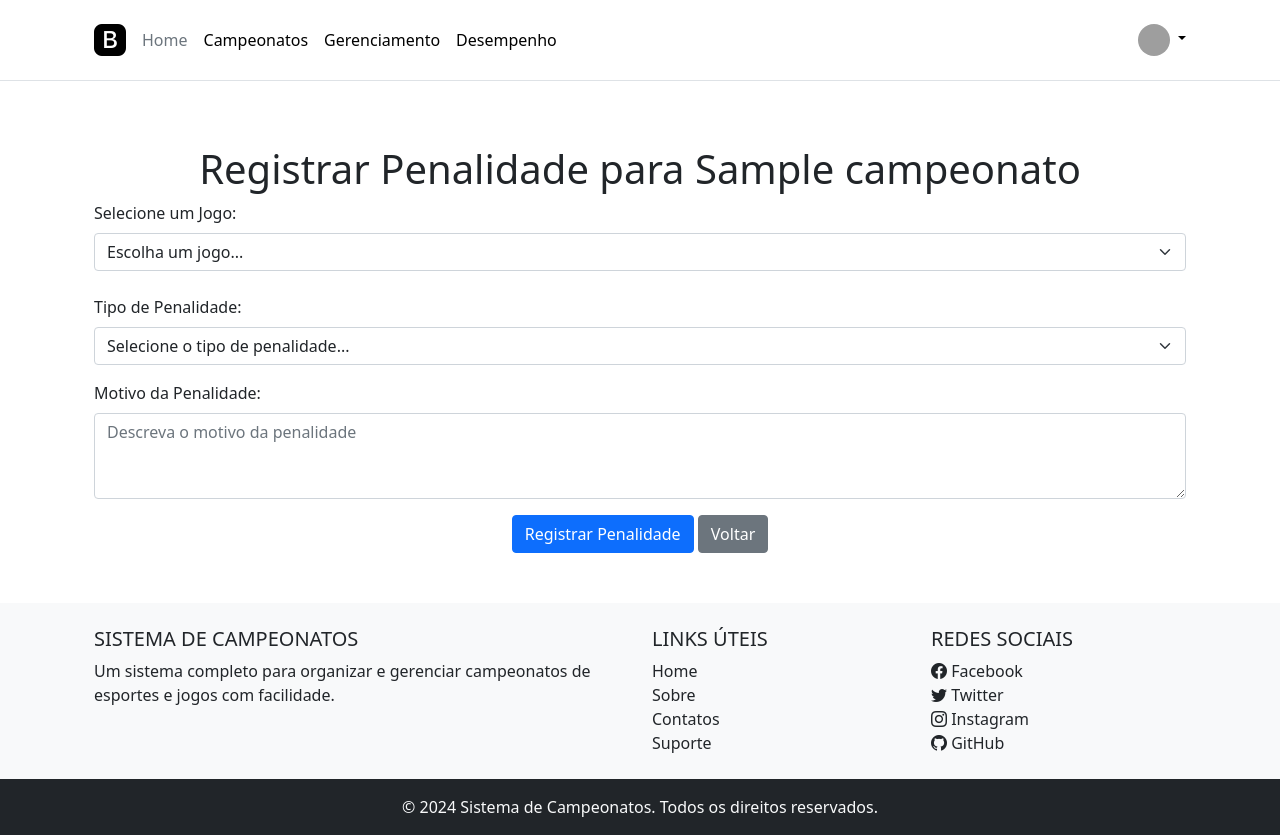
After one commit to Sam0929/Projeto_Camp, a Django app: page /gerenciamento/registrar_penalidades/1/ in a window 1280 px wide. The commit adds this page. Run offline with Django 5.2, Linux system fonts and the light colour scheme; tables that the repository leaves empty hold one stand-in row (values such as "Sample post"); some libraries are stand-ins or nearby versions; grey boxes are pictures that could not be loaded.

Commit message:
V1.24 com penalidades funcionando

```diff
--- a/gerenciamento_campeonatos/models.py
+++ b/gerenciamento_campeonatos/models.py
@@ -71,3 +71,40 @@ class ResultadoEliminatorio(models.Model):
 
     def __str__(self):
         return f'Resultado: {self.gols_time_casa or "N/A"} - {self.gols_time_fora or "N/A"} ({self.jogo.time_casa.nome if self.jogo.time_casa else "TBD"} vs {self.jogo.time_fora.nome if self.jogo.time_fora else "TBD"})'
+
+
+class Penalidade(models.Model):
+    TIPO_PENALIDADE_CHOICES = [
+        ('amarelo', 'Cartão Amarelo'),
+        ('vermelho', 'Cartão Vermelho'),
+        ('expulsao', 'Expulsão'),
+        ('outro', 'Outro'),
+        ('participante', 'Por Participante'),
+        ('equipe', 'Por Equipe')
+    ]
+
+    jogo = models.ForeignKey('Jogo', on_delete=models.CASCADE, related_name='penalidades')
+    participante = models.ForeignKey('campeonatos.Participante', on_delete=models.CASCADE, related_name='penalidades', null=True, blank=True)
+    tipo_penalidade = models.CharField(max_length=50, choices=TIPO_PENALIDADE_CHOICES, null=True, blank=True)
+    motivo = models.TextField(blank=True, null=True)
+
+    def __str__(self):
+        return f'{self.tipo_penalidade or "N/A"} - {self.participante.nome if self.participante else "N/A"} ({self.jogo})'
+
+class PenalidadeEliminatoria(models.Model):
+    TIPO_PENALIDADE_CHOICES = [
+        ('amarelo', 'Cartão Amarelo'),
+        ('vermelho', 'Cartão Vermelho'),
+        ('expulsao', 'Expulsão'),
+        ('outro', 'Outro'),
+        ('participante', 'Por Participante'),
+        ('equipe', 'Por Equipe')
+    ]
+
+    jogo = models.ForeignKey('JogoEliminatorio', on_delete=models.CASCADE, related_name='penalidades_eliminatorias')
+    participante = models.ForeignKey('campeonatos.Participante', on_delete=models.CASCADE, related_name='penalidades_eliminatorias', null=True, blank=True)
+    tipo_penalidade = models.CharField(max_length=50, choices=TIPO_PENALIDADE_CHOICES, null=True, blank=True)
+    motivo = models.TextField(blank=True, null=True)
+
+    def __str__(self):
+        return f'{self.tipo_penalidade or "N/A"} - {self.participante.nome if self.participante else "N/A"} ({self.jogo})'
--- /dev/null
+++ b/gerenciamento_campeonatos/templates/registrar_penalidades.html
@@ -0,0 +1,90 @@
+{% extends "base.html" %}
+
+{% block title %}Registrar Penalidade{% endblock %}
+
+{% block content %}
+<div class="container mt-5">
+    <h1 class="text-center">Registrar Penalidade para {{ campeonato.nome }}</h1>
+
+    <form method="post" action="{% url 'registrar_penalidade' campeonato.id %}">
+        {% csrf_token %}
+
+        <!-- Seção de Seleção de Jogo -->
+        <div class="mb-4">
+            <label for="jogo_selecionado" class="form-label">Selecione um Jogo:</label>
+            <select id="jogo_selecionado" name="jogo_id" class="form-select" required>
+                <option value="">Escolha um jogo...</option>
+                {% for jogo in jogos %}
+                    <option value="{{ jogo.id }}">
+                        Rodada {{ jogo.rodada.numero }}: {{ jogo.time_casa.equipe }} vs {{ jogo.time_fora.equipe }} ({{ jogo.data_horario|date:"d/m/Y H:i" }})
+                    </option>
+                {% endfor %}
+            </select>
+        </div>
+
+        <!-- Seção de Tipo de Penalidade -->
+        <div class="mb-3">
+            <label for="tipo_penalidade" class="form-label">Tipo de Penalidade:</label>
+            <select id="tipo_penalidade" name="tipo_penalidade" class="form-select" required>
+                <option value="">Selecione o tipo de penalidade...</option>
+                <option value="participante">Por Participante</option>
+                <option value="equipe">Por Equipe</option>
+            </select>
+        </div>
+
+        <!-- Seção de Seleção de Participante -->
+        <div class="mb-3" id="participante_selecao" style="display: none;">
+            <label for="participante_id" class="form-label">Selecione o Participante:</label>
+            <select id="participante_id" name="participante_id" class="form-select">
+                <option value="">Escolha um participante...</option>
+                {% for participante in participantes %}
+                    <option value="{{ participante.id }}">{{ participante.nome }}</option>
+                {% endfor %}
+            </select>
+        </div>
+
+        <!-- Seção de Tipo Específico de Penalidade -->
+        <div class="mb-3" id="tipo_cartao_selecao" style="display: none;">
+            <label for="tipo_cartao" class="form-label">Tipo de Penalidade Específica:</label>
+            <select id="tipo_cartao" name="tipo_cartao" class="form-select">
+                <!-- As opções serão adicionadas dinamicamente pelo JavaScript -->
+            </select>
+        </div>
+
+        <!-- Campo para Motivo da Penalidade -->
+        <div class="mb-3">
+            <label for="motivo" class="form-label">Motivo da Penalidade:</label>
+            <textarea id="motivo" name="motivo" class="form-control" rows="3" placeholder="Descreva o motivo da penalidade"></textarea>
+        </div>
+
+        <!-- Botões de Ação -->
+        <div class="text-center">
+            <button type="submit" class="btn btn-primary">Registrar Penalidade</button>
+            <a href="{% url 'visualizar_tabela' campeonato.id %}" class="btn btn-secondary">Voltar</a>
+        </div>
+    </form>
+</div>
+
+<script>
+    document.getElementById('tipo_penalidade').addEventListener('change', function() {
+        const participanteSelecao = document.getElementById('participante_selecao');
+        const tipoCartaoSelecao = document.getElementById('tipo_cartao_selecao');
+        const tipoCartaoSelect = document.getElementById('tipo_cartao');
+
+        participanteSelecao.style.display = this.value === 'participante' ? 'block' : 'none';
+        tipoCartaoSelect.innerHTML = '';
+
+        if (this.value === 'participante') {
+            tipoCartaoSelecao.style.display = 'block';
+            tipoCartaoSelect.options.add(new Option('Cartão Amarelo', 'amarelo'));
+            tipoCartaoSelect.options.add(new Option('Cartão Vermelho', 'vermelho'));
+        } else if (this.value === 'equipe') {
+            tipoCartaoSelecao.style.display = 'block';
+            tipoCartaoSelect.options.add(new Option('Expulsão', 'expulsao'));
+            tipoCartaoSelect.options.add(new Option('Outro', 'outro'));
+        } else {
+            tipoCartaoSelecao.style.display = 'none';
+        }
+    });
+</script>
+{% endblock %}
--- a/gerenciamento_campeonatos/urls.py
+++ b/gerenciamento_campeonatos/urls.py
@@ -14,4 +14,6 @@ urlpatterns = [
     path('chave_confrontos/<int:campeonato_id>/', views.visualizar_chave_confrontos, name='visualizar_chave_confrontos'),
     path('visualizar_ganhador/<int:campeonato_id>/', views.visualizar_ganhador_unico, name='visualizar_ganhador_unico'),
     path('registrar_resultados_eliminatorias/<int:campeonato_id>/', views.registrar_resultados_eliminatorias, name='registrar_resultados_eliminatorias'),
+    path('registrar_penalidades/<int:campeonato_id>/', views.registrar_penalidades, name='registrar_penalidade'),
+    path('registrar_penalidades_eliminatorias/<int:campeonato_id>/', views.registrar_penalidades_eliminatorias, name='registrar_penalidades_eliminatorias'),
 ]
--- a/gerenciamento_campeonatos/views.py
+++ b/gerenciamento_campeonatos/views.py
@@ -222,6 +222,44 @@ def registrar_resultados(request, campeonato_id):
         'campeonato': campeonato,
         'jogos': jogos,
     })
+
+
+from django.shortcuts import render, redirect, get_object_or_404
+from django.urls import reverse
+from .models import Campeonato, Jogo, Penalidade, Participante
+
+def registrar_penalidades(request, campeonato_id):
+    campeonato = get_object_or_404(Campeonato, id=campeonato_id)
+    jogos = Jogo.objects.filter(rodada__campeonato=campeonato)
+    participantes = Participante.objects.filter(campeonato=campeonato)
+
+    if request.method == 'POST':
+        jogo_id = request.POST.get('jogo_id')
+        tipo_penalidade = request.POST.get('tipo_cartao')
+        alvo_penalidade = request.POST.get('tipo_penalidade')
+        participante_id = request.POST.get('participante_id') if alvo_penalidade == 'participante' else None
+        motivo = request.POST.get('motivo')  # Novo campo para o motivo
+
+        jogo = get_object_or_404(Jogo, id=jogo_id)
+        participante = get_object_or_404(Participante, id=participante_id) if participante_id else None
+
+        # Criar nova penalidade
+        penalidade = Penalidade(
+            jogo=jogo,
+            tipo_penalidade=tipo_penalidade,
+            participante=participante,
+            motivo=motivo  # Salva o motivo da penalidade
+        )
+        penalidade.save()
+
+        return redirect(reverse('visualizar_tabela', args=[campeonato_id]))
+
+    return render(request, 'registrar_penalidades.html', {
+        'campeonato': campeonato,
+        'jogos': jogos,
+        'participantes': participantes,
+    })
+
 
 
 from django.shortcuts import render, get_object_or_404, redirect
@@ -523,3 +561,39 @@ def alocar_vencedor_para_proxima_fase(campeonato, fase, vencedor):
         if jogo:
             jogo.time_fora = vencedor
     jogo.save()
+
+from django.shortcuts import render, redirect, get_object_or_404
+from django.urls import reverse
+from .models import Campeonato, JogoEliminatorio, PenalidadeEliminatoria, Participante
+
+def registrar_penalidades_eliminatorias(request, campeonato_id):
+    campeonato = get_object_or_404(Campeonato, id=campeonato_id)
+    jogos = JogoEliminatorio.objects.filter(rodada__campeonato=campeonato)
+    participantes = Participante.objects.filter(campeonato=campeonato)
+
+    if request.method == 'POST':
+        jogo_id = request.POST.get('jogo_id')
+        tipo_penalidade = request.POST.get('tipo_cartao')
+        alvo_penalidade = request.POST.get('tipo_penalidade')
+        participante_id = request.POST.get('participante_id') if alvo_penalidade == 'participante' else None
+        motivo = request.POST.get('motivo')  # Recebe o motivo da penalidade
+
+        jogo = get_object_or_404(JogoEliminatorio, id=jogo_id)
+        participante = get_object_or_404(Participante, id=participante_id) if participante_id else None
+
+        # Criar nova penalidade eliminatória
+        penalidade_eliminatoria = PenalidadeEliminatoria(
+            jogo=jogo,
+            tipo_penalidade=tipo_penalidade,
+            participante=participante,
+            motivo=motivo  # Salva o motivo da penalidade
+        )
+        penalidade_eliminatoria.save()
+
+        return redirect(reverse('visualizar_chave_confrontos', args=[campeonato_id]))
+
+    return render(request, 'registrar_penalidades_eliminatorias.html', {
+        'campeonato': campeonato,
+        'jogos': jogos,
+        'participantes': participantes,
+    })
```
Also changed, not shown: gerenciamento_campeonatos/templates/chave_confrontos.html (+29 -6 lines), gerenciamento_campeonatos/templates/gerenciamento_campeonato.html (+7 -2 lines), gerenciamento_campeonatos/templates/registrar_penalidades_eliminatorias.html (added, +60 -0 lines), gerenciamento_campeonatos/templates/tabela_campeonato.html (+28 -1 lines), gerenciamento_campeonatos/migrations/0010_alter_penalidade_tipo_penalidade.py (added), gerenciamento_campeonatos/migrations/0011_alter_penalidade_tipo_penalidade.py (added), gerenciamento_campeonatos/migrations/0012_penalidadeeliminatoria.py (added), gerenciamento_campeonatos/migrations/0013_remove_penalidadeeliminatoria_data.py (added), gerenciamento_campeonatos/migrations/0014_remove_penalidade_data.py (added).
